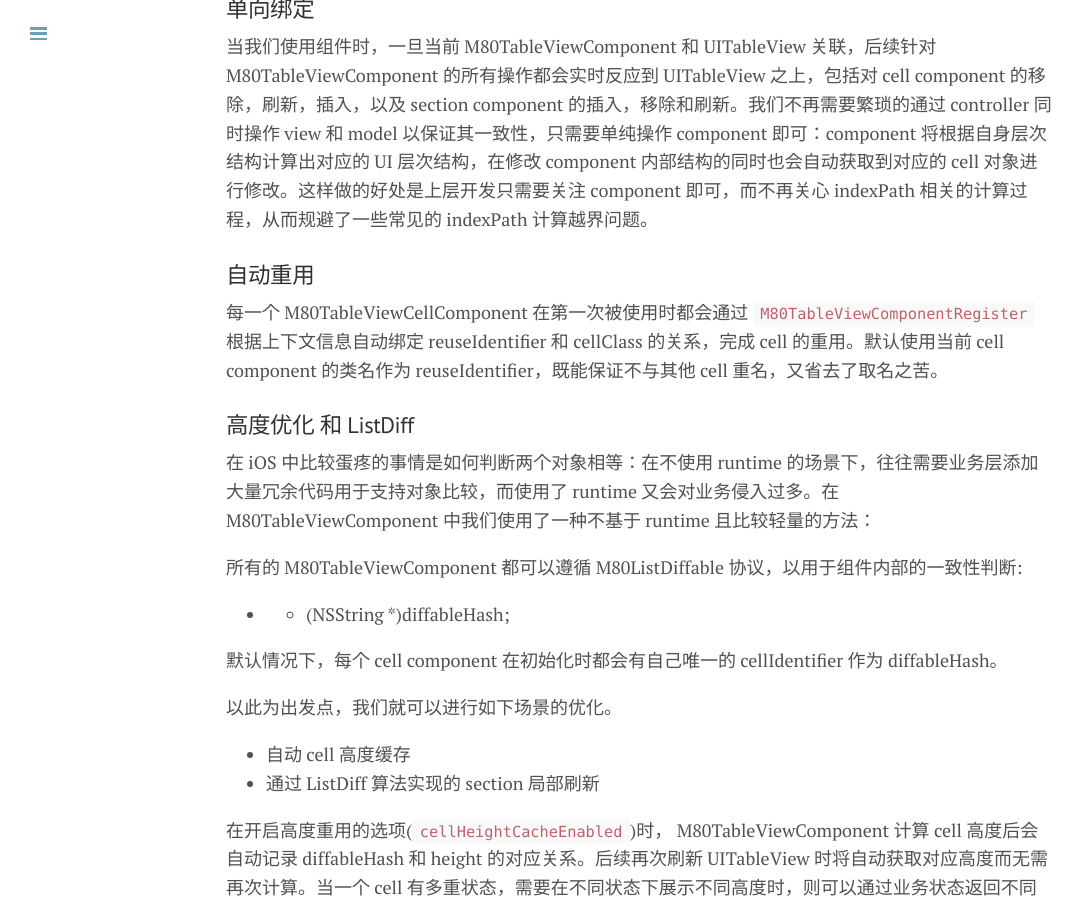
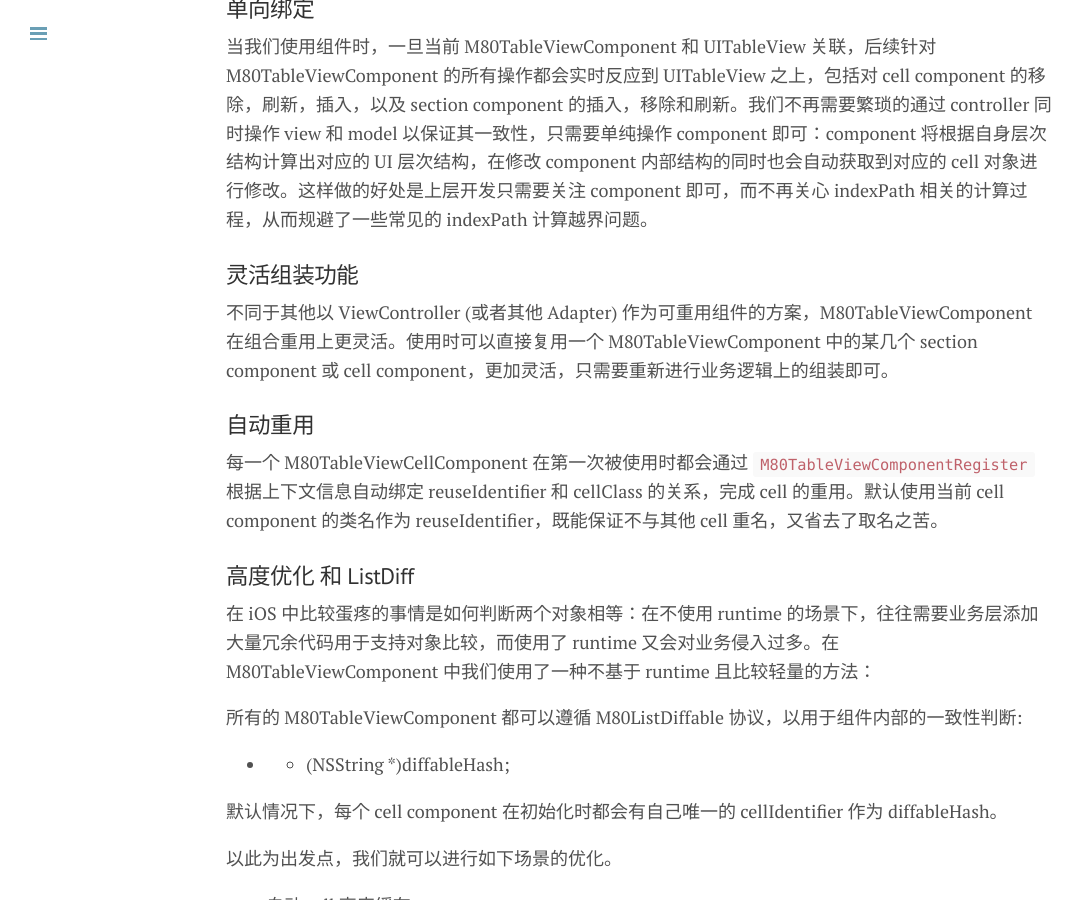
Before and after one commit to xiangwangfeng/xiangwangfeng.github.io, a Jekyll site: the page built from _posts/2019-06-03-UITableView 组件化.md, in a window 1280 px wide and 900 px high, scrolled down 2180 px. Shown: the whole window, without its empty margins (0-1084 px from the left). Built offline with Jekyll 4.4.1, drawn with Linux system fonts in a browser that asks for light colours.

Commit message:
Update 2019-06-03-UITableView 组件化.md

```diff
--- a/_posts/2019-06-03-UITableView 组件化.md
+++ b/_posts/2019-06-03-UITableView 组件化.md
@@ -73,6 +73,12 @@ title:  UITableView 组件化
 
 当我们使用组件时，一旦当前 M80TableViewComponent 和 UITableView 关联，后续针对 M80TableViewComponent 的所有操作都会实时反应到 UITableView 之上，包括对 cell component 的移除，刷新，插入，以及 section component 的插入，移除和刷新。我们不再需要繁琐的通过 controller 同时操作 view 和 model 以保证其一致性，只需要单纯操作 component 即可：component 将根据自身层次结构计算出对应的 UI 层次结构，在修改 component 内部结构的同时也会自动获取到对应的 cell 对象进行修改。这样做的好处是上层开发只需要关注 component 即可，而不再关心 indexPath 相关的计算过程，从而规避了一些常见的 indexPath 计算越界问题。
 
+### 灵活组装功能
+
+不同于其他以 ViewController (或者其他 Adapter) 作为可重用组件的方案，M80TableViewComponent 在组合重用上更灵活。使用时可以直接复用一个 M80TableViewComponent 中的某几个 section component 或 cell component，更加灵活，只需要重新进行业务逻辑上的组装即可。
+
+
+
 ### 自动重用
 
 每一个 M80TableViewCellComponent 在第一次被使用时都会通过 `M80TableViewComponentRegister` 根据上下文信息自动绑定 reuseIdentifier 和 cellClass 的关系，完成 cell 的重用。默认使用当前 cell component 的类名作为 reuseIdentifier，既能保证不与其他 cell 重名，又省去了取名之苦。
```
